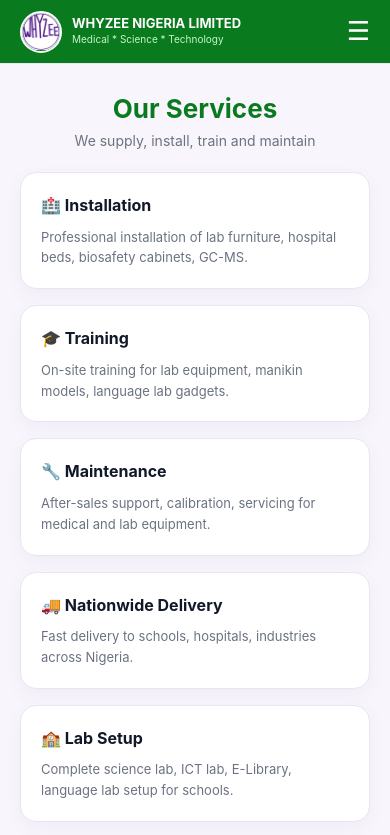
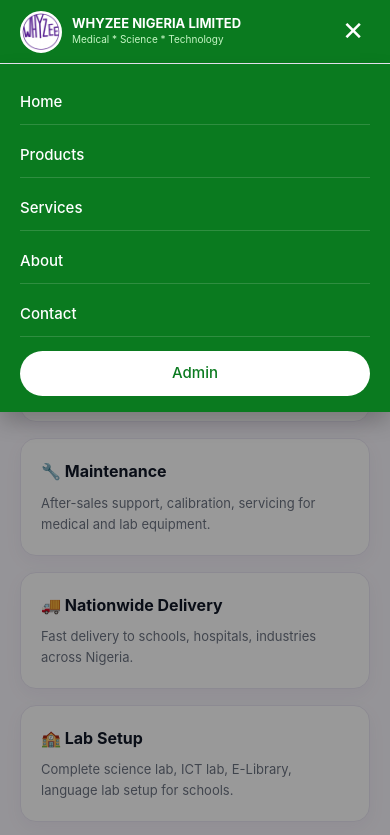
Before and after one commit to Suleiman24434/Whyzee-Nigeria, a plain HTML site: page service.html in a window 390 px wide. Both pictures are taken after a click on the button "Toggle Navigation". Shown: the top 835 px of the page. Drawn offline with Linux system fonts and the light colour scheme.

Commit message:
Add files via upload

```diff
--- a/service.html
+++ b/service.html
@@ -1,10 +1,11 @@
 <!DOCTYPE html>
 <html lang="en">
 <head>
-<meta charset="UTF-8"><meta name="viewport" content="width=device-width, initial-scale=1">
-<title>Services - WHYZEE</title>
+<meta charset="UTF-8">
+<meta name="viewport" content="width=device-width, initial-scale=1">
+<title>Services - WHYZEE NIGERIA LIMITED</title>
 <style>
-/* WHYZEE NIGERIA LIMITED - Proper CSS for your code */
+/* WHYZEE NIGERIA LIMITED - Optimized & Fixed CSS */
 
 :root{
   --purple:#5B1E8E;
@@ -23,29 +24,43 @@
 /* HEADER */
 header{background:#fff;border-bottom:1px solid var(--border);height:72px;display:flex;align-items:center;position:sticky;top:0;z-index:100}
 .nav{display:flex;justify-content:space-between;align-items:center;width:100%}
-.logo-wrap{display:flex;align-items:center;gap:10px}
-.logo-wrap img{width:48px;height:48px;border-radius:50%;border:2px solid var(--purple);object-fit:contain;display:block !important}
+.logo-wrap{display:flex;align-items:center;gap:10px;text-decoration:none}
+.logo-wrap img{width:48px;height:48px;border-radius:50%;border:2px solid var(--purple);object-fit:contain;display:block !important;background:#fff}
 .logo-text b{color:var(--purple);font-size:15px;display:block;line-height:1.2}
 .logo-text span{color:var(--grey);font-size:11px;display:block}
 
 /* NAV LINKS - DESKTOP */
 .nav-links{display:flex;align-items:center;gap:18px}
-.nav-links a{text-decoration:none;color:#111827;font-size:14px;font-weight:500}
-.nav-links a:hover{color:var(--purple)}
+.nav-links a{text-decoration:none;color:#111827;font-size:14px;font-weight:500;transition:color 0.2s ease}
+.nav-links a:hover, .nav-links a.active{color:var(--purple)}
 .btn{padding:10px 18px;border-radius:999px;border:0;font-weight:700;cursor:pointer;text-decoration:none;display:inline-flex;align-items:center;justify-content:center;font-size:14px}
 .btn-purple{background:var(--purple);color:#fff !important}
 .btn-light{background:#fff;border:1px solid var(--border);color:#111827}
-.hamburger{display:none;font-size:24px;background:none;border:none;cursor:pointer;color:var(--purple)}
+.hamburger{display:none;font-size:26px;background:none;border:none;cursor:pointer;color:var(--purple);padding:6px;z-index:101}
 
 /* GRID & CARDS */
 .grid{display:grid;grid-template-columns:repeat(3,1fr);gap:16px}
-.card{background:#fff;border:1px solid var(--border);border-radius:16px;padding:20px;box-shadow:0 6px 18px rgba(91,30,142,.05)}
-.card h3{font-size:16px;margin-bottom:8px}
+.card{background:#fff;border:1px solid var(--border);border-radius:16px;padding:20px;box-shadow:0 6px 18px rgba(91,30,142,.05);transition:transform 0.2s, box-shadow 0.2s}
+.card:hover{transform:translateY(-2px);box-shadow:0 8px 24px rgba(91,30,142,.1)}
+.card h3{font-size:16px;margin-bottom:8px;color:#111827}
 .admin-card{background:#fff;border:1px solid var(--border);border-radius:16px;padding:20px;margin-bottom:30px}
 
-.footer{background:var(--purple);color:#fff;padding:20px 0;margin-top:40px;text-align:center}
+.footer{background:var(--purple);color:#fff;padding:20px 0;margin-top:40px;text-align:center;font-size:14px}
 
-/* === MOBILE VIEW - GREEN AND ACCURATE === */
+/* MOBILE NAV OVERLAY */
+.mobile-overlay{
+  display:none;
+  position:fixed;
+  top:0;
+  left:0;
+  width:100%;
+  height:100vh;
+  background:rgba(0,0,0,0.4);
+  z-index:98;
+}
+.mobile-overlay.active{display:block}
+
+/* === MOBILE VIEW - ACCURATE & RESPONSIVE === */
 @media(max-width:768px){
   header{background:var(--green) !important;height:64px}
   .logo-wrap img{border-color:#fff !important;width:42px;height:42px}
@@ -62,14 +77,27 @@
     background:var(--green);
     flex-direction:column;
     align-items:flex-start;
-    padding:20px;
-    gap:14px;
+    padding:16px 20px;
+    gap:8px;
     display:none;
-    box-shadow:0 10px 20px rgba(0,0,0,.15);
+    box-shadow:0 10px 20px rgba(0,0,0,.2);
+    z-index:99;
   }
   .nav-links.active{display:flex !important}
-  .nav-links a{color:#fff !important;font-size:16px;width:100%;padding:8px 0;border-bottom:1px solid rgba(255,255,255,.15)}
-  .nav-links .btn-purple{background:#fff !important;color:var(--green) !important;width:100%;justify-content:center}
+  .nav-links a{
+    color:#fff !important;
+    font-size:15px;
+    width:100%;
+    padding:10px 0;
+    border-bottom:1px solid rgba(255,255,255,.15);
+  }
+  .nav-links .btn-purple{
+    background:#fff !important;
+    color:var(--green) !important;
+    width:100%;
+    justify-content:center;
+    margin-top:6px;
+  }
 
   .grid{grid-template-columns:1fr !important}
   h1{font-size:26px !important;color:var(--green);text-align:center}
@@ -80,37 +108,104 @@
 </style>
 </head>
 <body>
+
 <header>
   <div class="container nav">
-<div class="logo-wrap"><img src="assets/Logo.png" alt="logo"><div class="logo-text"><b>WHYZEE NIGERIA LIMITED</b><span>Medical * Science * Technology</span></div></div>
-<button class="hamburger" onclick="toggleMenu()">☰</button>
+    <a href="index.html" class="logo-wrap">
+      <img src="assets/Logo.png" alt="logo" onerror="this.src='https://via.placeholder.com/48?text=W'">
+      <div class="logo-text">
+        <b>WHYZEE NIGERIA LIMITED</b>
+        <span>Medical * Science * Technology</span>
+      </div>
+    </a>
+    <button class="hamburger" id="hamburgerBtn" onclick="toggleMenu()" aria-label="Toggle Navigation">☰</button>
     <nav class="nav-links" id="navLinks">
-<a href="index.html">Home</a><a href="products.html">Products</a><a href="service.html">Services</a><a href="about.html">About</a><a href="contact.html">Contact</a>
+      <a href="index.html">Home</a>
+      <a href="products.html">Products</a>
+      <a href="service.html" class="active">Services</a>
+      <a href="about.html">About</a>
+      <a href="contact.html">Contact</a>
       <a href="admin.html" class="btn btn-purple">Admin</a>
     </nav>
   </div>
 </header>
 
-<div class="container" style="padding-top:24px">
-<h1>Our Services</h1><p style="color:var(--grey)">We supply, install, train and maintain</p>
+<div class="mobile-overlay" id="mobileOverlay" onclick="toggleMenu()"></div>
+
+<main class="container" style="padding-top:24px">
+  <h1>Our Services</h1>
+  <p style="color:var(--grey)">We supply, install, train and maintain</p>
 
   <div class="grid" style="margin-top:20px">
-<div class="card"><h3>🏥 Installation</h3><p style="font-size:13px;color:var(--grey)">Professional installation of lab furniture, hospital beds, biosafety cabinets, GC-MS.</p></div>
-<div class="card"><h3>🎓 Training</h3><p style="font-size:13px;color:var(--grey)">On-site training for lab equipment, manikin models, language lab gadgets.</p></div>
-<div class="card"><h3>🔧 Maintenance</h3><p style="font-size:13px;color:var(--grey)">After-sales support, calibration, servicing for medical and lab equipment.</p></div>
-<div class="card"><h3>🚚 Nationwide Delivery</h3><p style="font-size:13px;color:var(--grey)">Fast delivery to schools, hospitals, industries across Nigeria.</p></div>
-<div class="card"><h3>🏫 Lab Setup</h3><p style="font-size:13px;color:var(--grey)">Complete science lab, ICT lab, E-Library, language lab setup for schools.</p></div>
-<div class="card"><h3>💬 Consultation</h3><p style="font-size:13px;color:var(--grey)">Free consultation on equipment selection for education & healthcare.</p></div>
+    <div class="card">
+      <h3>🏥 Installation</h3>
+      <p style="font-size:13px;color:var(--grey)">Professional installation of lab furniture, hospital beds, biosafety cabinets, GC-MS.</p>
+    </div>
+    <div class="card">
+      <h3>🎓 Training</h3>
+      <p style="font-size:13px;color:var(--grey)">On-site training for lab equipment, manikin models, language lab gadgets.</p>
+    </div>
+    <div class="card">
+      <h3>🔧 Maintenance</h3>
+      <p style="font-size:13px;color:var(--grey)">After-sales support, calibration, servicing for medical and lab equipment.</p>
+    </div>
+    <div class="card">
+      <h3>🚚 Nationwide Delivery</h3>
+      <p style="font-size:13px;color:var(--grey)">Fast delivery to schools, hospitals, industries across Nigeria.</p>
+    </div>
+    <div class="card">
+      <h3>🏫 Lab Setup</h3>
+      <p style="font-size:13px;color:var(--grey)">Complete science lab, ICT lab, E-Library, language lab setup for schools.</p>
+    </div>
+    <div class="card">
+      <h3>💬 Consultation</h3>
+      <p style="font-size:13px;color:var(--grey)">Free consultation on equipment selection for education & healthcare.</p>
+    </div>
   </div>
 
   <div style="margin-top:24px" class="admin-card">
     <h3>Why Choose WHYZEE?</h3>
-<p>Top Quality • Affordable Prices • Nationwide Delivery • After-Sales Support<br><br>
-<a href="contact.html" class="btn btn-purple">Contact Us</a> <a href="products.html" class="btn btn-light">View Products</a></p>
+    <p style="margin-bottom:14px; font-size:14px; color:var(--grey);">Top Quality • Affordable Prices • Nationwide Delivery • After-Sales Support</p>
+    <div style="display:flex; gap:10px; flex-wrap:wrap;">
+      <a href="contact.html" class="btn btn-purple">Contact Us</a>
+      <a href="products.html" class="btn btn-light">View Products</a>
     </div>
   </div>
+</main>
 
-<footer class="footer"><div class="container">WHYZEE NIGERIA LIMITED</div></footer>
-<script src="app.js"></script>
+<footer class="footer">
+  <div class="container">WHYZEE NIGERIA LIMITED &copy; Services</div>
+</footer>
+
+<script>
+  function toggleMenu() {
+    const navLinks = document.getElementById('navLinks');
+    const mobileOverlay = document.getElementById('mobileOverlay');
+    const hamburgerBtn = document.getElementById('hamburgerBtn');
+
+    const isOpen = navLinks.classList.contains('active');
+
+    if (isOpen) {
+      navLinks.classList.remove('active');
+      mobileOverlay.classList.remove('active');
+      hamburgerBtn.innerHTML = '☰';
+    } else {
+      navLinks.classList.add('active');
+      mobileOverlay.classList.add('active');
+      hamburgerBtn.innerHTML = '✕';
+    }
+  }
+
+  // Close navigation menu automatically when any link inside it is clicked
+  document.querySelectorAll('#navLinks a').forEach(link => {
+    link.addEventListener('click', () => {
+      const navLinks = document.getElementById('navLinks');
+      if (navLinks.classList.contains('active')) {
+        toggleMenu();
+      }
+    });
+  });
+</script>
+
 </body>
 </html>
```
Lines whose indentation alone changed are shown as unchanged.
